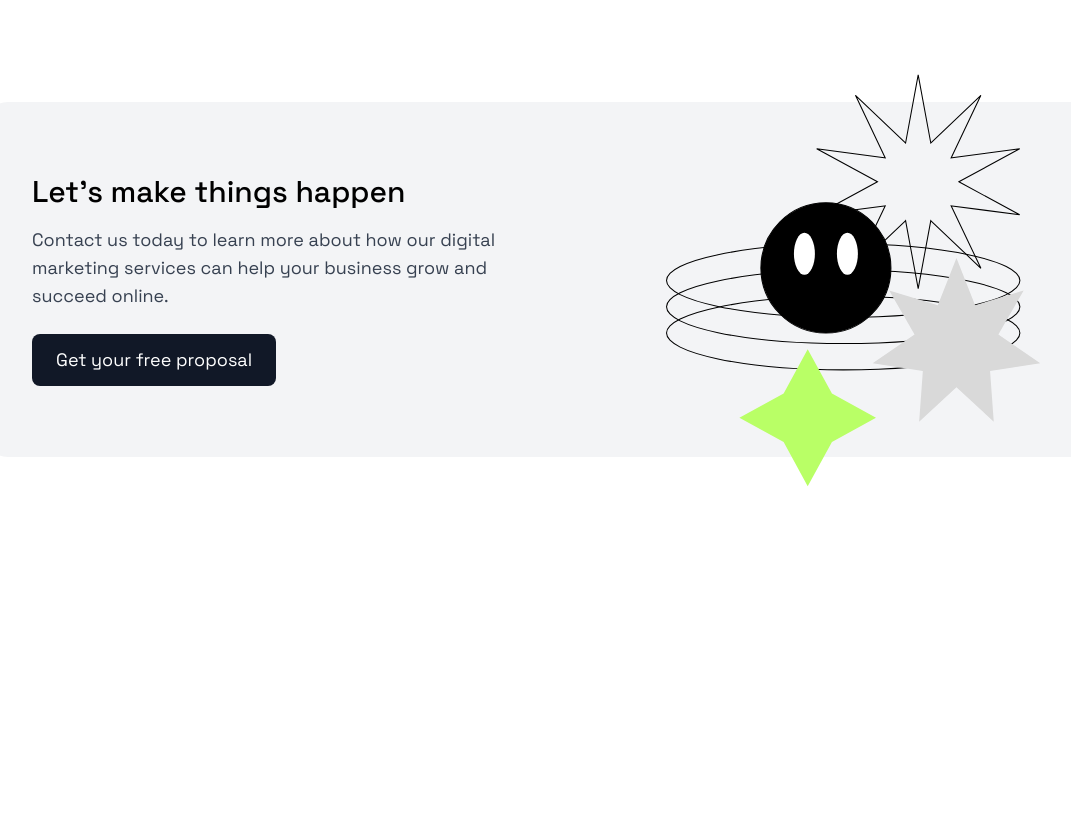
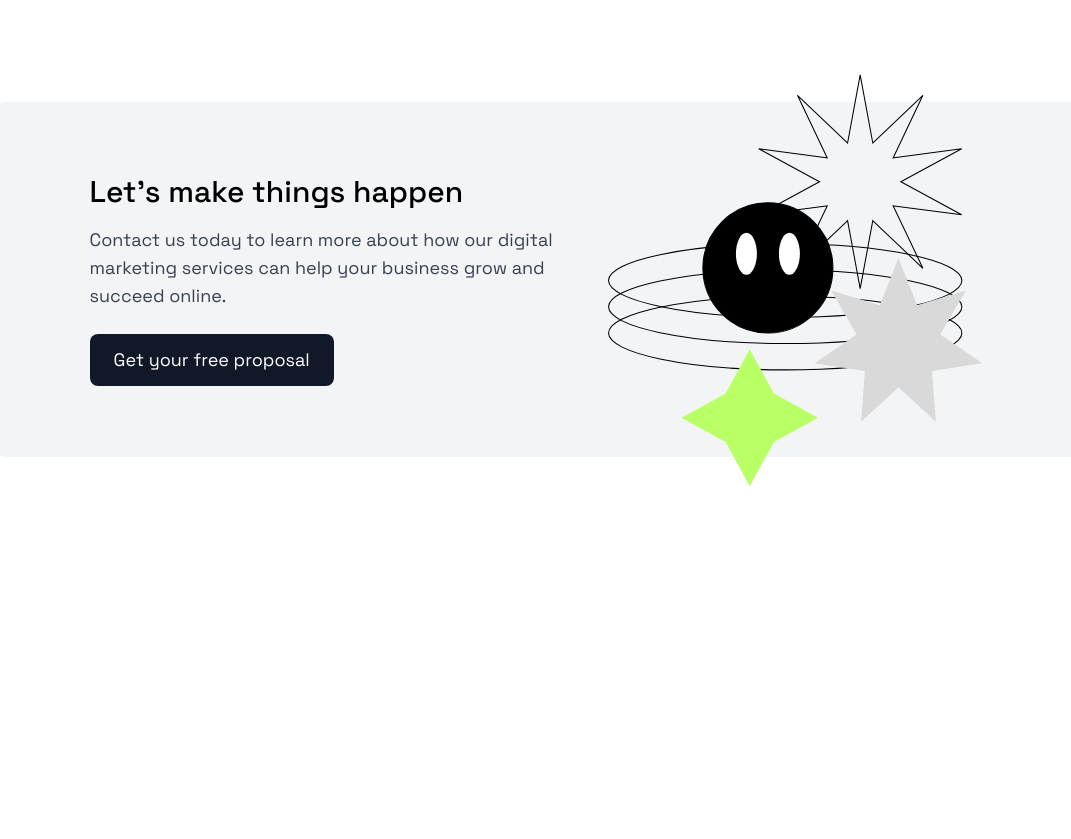
Before and after one commit to marconesdb/PositivusLandinpage, a React (Vite) app: page / in a window 1280 px wide. Shown: the part 2032-2871 px from the top of the page, without its empty margins (32-1103 px from the left). Built offline with nearby package versions, Linux system fonts and the light colour scheme.

Commit message:
Ajustes na responsividade

```diff
--- a/src/sections/MarketingCTA.tsx
+++ b/src/sections/MarketingCTA.tsx
@@ -3,7 +3,7 @@ import imgMarketingCTA from '../assets/MarketingCTA.svg'
 const MarketingCTA = () => {
   return (
     <div className="mt-20 w-full max-w-7xl mx-auto px-4 ">
-      <div className="bg-gray-100 md:h-[355px] rounded-3xl p-8 md:p-12 flex flex-col md:flex-row items-start md:items-center justify-between relative h-[350px] md:h-[280px]">
+      <div className="sm:items-center sm:justify-center bg-gray-100 md:h-[355px] rounded-3xl p-8 md:p-12 flex flex-col md:flex-row items-start md:items-center justify-between relative h-[350px]">
         {/* Content Section */}
         <div className="z-10 md:max-w-[45%]">
           <h2 className="text-2xl md:text-3xl font-medium font-SpaceGrotesk mb-4">
```
